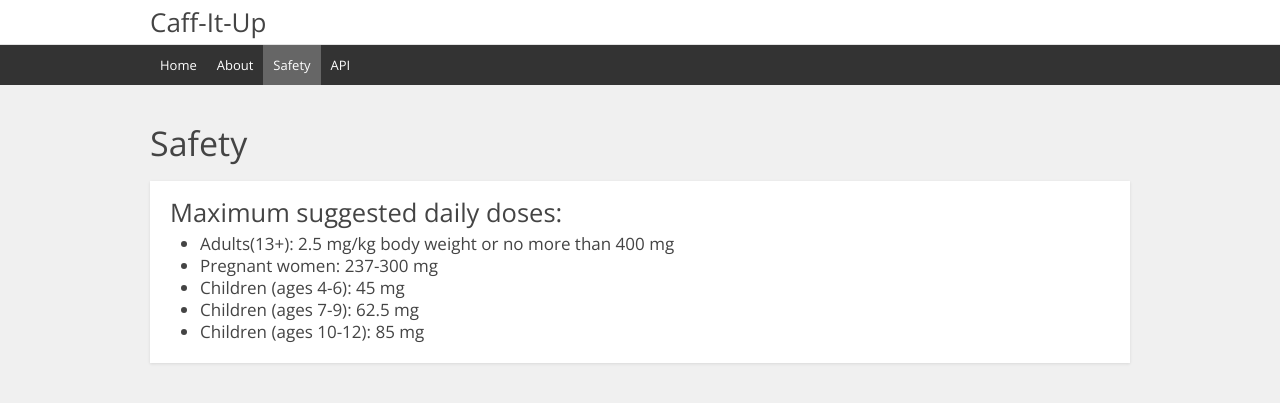
After one commit to shelvacu/caff-it-up, a web app: file safety.html in a window 1280 px wide. The commit adds this page. Shown: the top 403 px of the page. Run offline with its HTML, style and script files only (its server is not run), Linux system fonts and the light colour scheme; some libraries are stand-ins or nearby versions.

Commit message:
Made changes
http://xkcd.com/1296/

```diff
--- a/assets/css/style.css
+++ b/assets/css/style.css
@@ -83,9 +83,35 @@ input[type=button]:hover, input[type=submit]:hover {
     display: block;
 }
 
+h1, h2, h3, h4, h5, h6 {
+    font-weight: 300;
+}
+
 /*-------------------------
 	Layout
 --------------------------*/
+
+#page-title {
+    margin-top: 20px;
+    margin-bottom: 10px;
+    line-height: 36px;
+}
+
+.card-shadow {
+    box-shadow: 0 1px 3px rgba(0,0,0,0.1);
+}
+
+.card {
+    background: white;
+    padding: 20px;
+    box-sizing: border-box;
+    box-shadow: 0 1px 3px rgba(0,0,0,0.1);
+    margin-top: 20px;
+}
+
+.card h1, .card h2, .card h3 {
+    margin-bottom: 10px;
+}
 
 .wrapper {
     max-width: 980px;
@@ -96,12 +122,13 @@ input[type=button]:hover, input[type=submit]:hover {
 
 header {
     border-bottom: 1px solid #e3e3e3;
-    padding: 15px 0;
+    padding: 10px 0;
     background: white;
 }
 
 #site-title {
     font-weight: 300;
+    font-size: 26px;
     line-height: 24px;
     display: block;
 }
@@ -124,7 +151,6 @@ header {
     background: white;
     padding: 20px;
     box-sizing: border-box;
-    border-radius: 5px;
 }
 
 #main-panel-right {
@@ -176,6 +202,40 @@ header {
         width: 100%;
         padding: 0 5px;
     }
+}
+
+/*-------------------------
+	Nav
+--------------------------*/
+nav {
+    background: #333;
+}
+
+nav .wrapper:before, nav .wrapper:after {
+    content: '';
+    display: table;
+}
+nav .wrapper:after {
+    clear: both;
+}
+
+nav .item {
+    display: block;
+    float: left;
+    padding: 0 10px;
+    color: #fff;
+    font-size: 13px;
+    font-weight: 300;
+    font-family: 'Open Sans',arial,sans-serif;
+    line-height: 40px;
+    text-decoration: none;
+    white-space: nowrap;
+}
+nav .item:hover {
+    background: #444;
+}
+nav .item.active {
+    background: #666;
 }
 
 /*-------------------------
@@ -417,5 +477,4 @@ header {
     background: white;
     padding: 20px;
     box-sizing: border-box;
-    border-radius: 5px;
 }
--- a/assets/data/drinks.json
+++ b/assets/data/drinks.json
@@ -1,4 +1,4 @@
-{
+drinksDataCallback({
     "Coca Cola": {
         "Tags": "coke coca cola",
         "Caffeine": 34,
@@ -19,4 +19,4 @@
         "Caffeine": 38,
         "Image": "pepsi.png"
     }
-}
+});
--- /dev/null
+++ b/safety.html
@@ -0,0 +1,44 @@
+<!doctype html>
+<html>
+<head>
+    <meta charset="utf-8" />
+    <meta http-equiv="X-UA-Compatible" content="IE=edge,chrome=1" />
+    <meta name=viewport content="width=device-width, initial-scale=1">
+	<title>Caff-It-Up</title>
+    <link rel="stylesheet" href="assets/css/style.css" type="text/css" media="all">
+    <link rel="stylesheet" href="http://maxcdn.bootstrapcdn.com/font-awesome/4.1.0/css/font-awesome.min.css" type="text/css" media="all">
+    <link rel="stylesheet" href="http://fonts.googleapis.com/css?family=Open+Sans:300italic,400italic,600italic,400,300,600&subset=latin,cyrillic-ext,greek-ext,greek,vietnamese,latin-ext,cyrillic" type="text/css" media="all">
+    <script type="text/javascript" src="http://ajax.googleapis.com/ajax/libs/jquery/1.6.2/jquery.min.js"></script>
+</head>
+<body>
+    <header>
+        <div class="wrapper">
+            <h1 id="site-title">Caff-It-Up</h1>
+        </div>
+    </header>
+    <nav>
+        <div class="wrapper">
+            <a href="index.html" class="item">Home</a>
+            <a href="about.html" class="item">About</a>
+            <a href="safety.html" class="item active">Safety</a>
+            <a href="api.html" class="item">API</a>
+        </div>
+    </nav>
+    <div id="main">
+        <div class="wrapper">
+            <h1 id="page-title">Safety</h1>
+
+            <div class="card">
+            <h2>Maximum suggested daily doses:</h2>
+            <ul>
+                <li>Adults(13+): 2.5 mg/kg body weight or no more than 400 mg</li>
+                <li>Pregnant women: 237-300 mg</li>
+                <li>Children (ages 4-6): 45 mg</li>
+                <li>Children (ages 7-9): 62.5 mg</li>
+                <li>Children (ages 10-12): 85 mg</li>
+            </ul>
+            </div>
+        </div>
+    </div>
+</body>
+</html>
```
Also changed, not shown: about.html (added, +33 -0 lines), api.html (added, +33 -0 lines), assets/js/drink-selector.js (+16 -9 lines), assets/js/magic-calculations.js (+5 -7 lines), assets/js/result-display.js (+6 -1 lines), index.html (+10 -1 lines), assets/images/mini-hero-bg.png (added).
